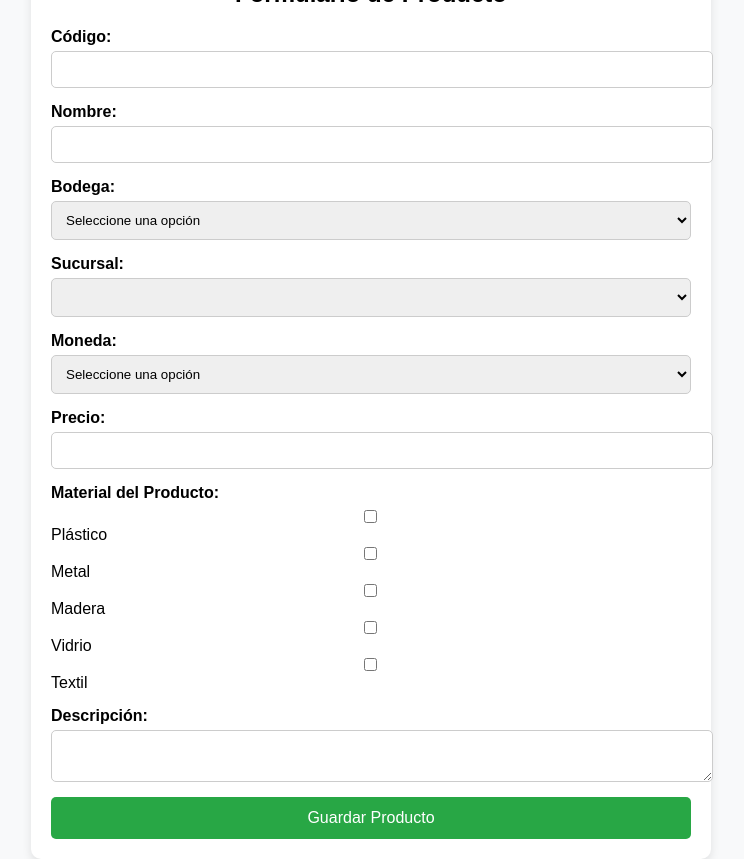
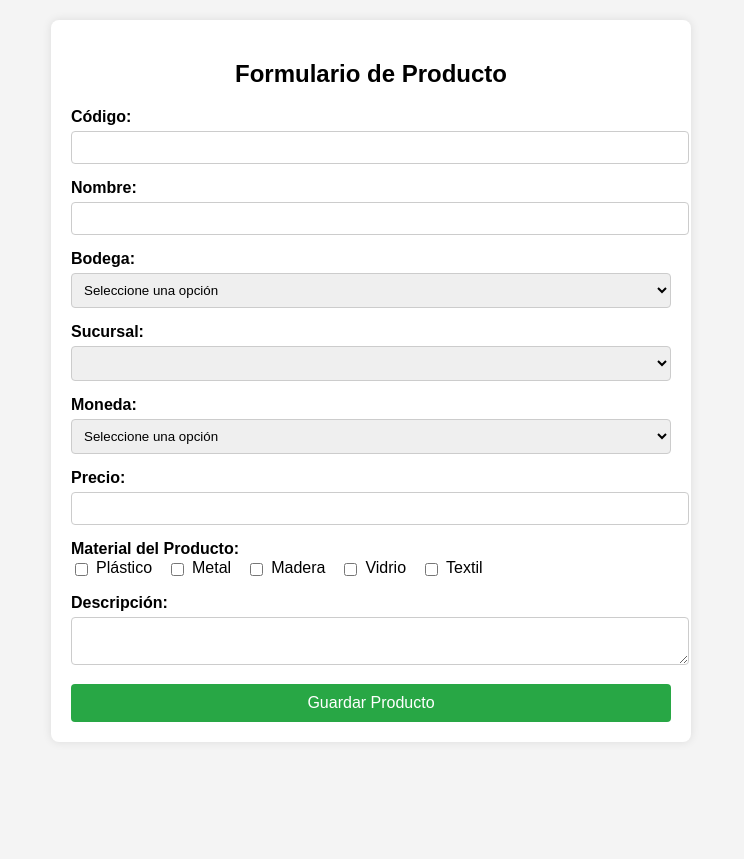
Before and after one commit to cibersabueso/resgistrodeproductos, a PHP site: page / in a window 1280 px wide. Shown: the whole page, without its empty margins (269-1013 px from the left). After the commit the page ends 722 px from the top, so only its background shows below. Run offline with PHP 8.4, Linux system fonts and the light colour scheme; data that the repository does not hold is empty; some libraries are stand-ins or nearby versions.

Commit message:
Mejoras en la interfaz: Checkboxes en línea y ajustes en CSS

```diff
--- a/css/styles.css
+++ b/css/styles.css
@@ -1,77 +1,67 @@
+/* Archivo: styles.css */
+
 body {
     font-family: Arial, sans-serif;
-    background-color: #f8f9fa;
-    display: flex;
-    justify-content: center;
-    align-items: center;
-    height: 100vh;
     margin: 0;
+    padding: 20px;
+    background-color: #f4f4f4;
 }
 
 .container {
-    width: 50%;
+    max-width: 600px;
+    margin: 0 auto;
     background: white;
     padding: 20px;
-    border-radius: 10px;
-    box-shadow: 0px 4px 10px rgba(0, 0, 0, 0.1);
+    border-radius: 8px;
+    box-shadow: 0 0 10px rgba(0, 0, 0, 0.1);
 }
 
 h2 {
     text-align: center;
-    margin-bottom: 20px;
 }
 
 .form-group {
     margin-bottom: 15px;
-    display: flex;
-    flex-direction: column;
 }
 
 label {
     font-weight: bold;
-    margin-bottom: 5px;
+    display: block;
 }
 
-input[type="text"],
-input[type="number"],
-textarea,
-select {
+input, select, textarea {
     width: 100%;
-    padding: 10px;
+    padding: 8px;
+    margin-top: 5px;
     border: 1px solid #ccc;
-    border-radius: 5px;
-    transition: border 0.3s;
-}
-
-input:focus,
-textarea:focus,
-select:focus {
-    border-color: #28a745;
-    outline: none;
-}
-
-input[type="checkbox"] {
-    margin-right: 5px;
+    border-radius: 4px;
 }
 
 button {
     width: 100%;
+    padding: 10px;
     background-color: #28a745;
     color: white;
-    padding: 12px;
+    border: none;
+    border-radius: 4px;
+    cursor: pointer;
     font-size: 16px;
-    border: none;
-    border-radius: 5px;
-    cursor: pointer;
-    transition: background 0.3s ease-in-out;
 }
 
 button:hover {
     background-color: #218838;
 }
 
-@media (max-width: 768px) {
-    .container {
-        width: 90%;
-    }
+/* Estilos para los checkboxes en línea */
+.material-options {
+    display: flex;
+    gap: 15px;
+    align-items: center;
 }
+
+.material-options label {
+    display: flex;
+    align-items: center;
+    gap: 5px;
+    font-weight: normal;
+}
--- a/index.php
+++ b/index.php
@@ -42,11 +42,13 @@
 
             <div class="form-group">
                 <label>Material del Producto:</label>
-                <input type="checkbox" name="material[]" value="1"> Plástico
-                <input type="checkbox" name="material[]" value="2"> Metal
-                <input type="checkbox" name="material[]" value="3"> Madera
-                <input type="checkbox" name="material[]" value="4"> Vidrio
-                <input type="checkbox" name="material[]" value="5"> Textil
+                <div class="material-options">
+                    <label><input type="checkbox" name="material[]" value="1"> Plástico</label>
+                    <label><input type="checkbox" name="material[]" value="2"> Metal</label>
+                    <label><input type="checkbox" name="material[]" value="3"> Madera</label>
+                    <label><input type="checkbox" name="material[]" value="4"> Vidrio</label>
+                    <label><input type="checkbox" name="material[]" value="5"> Textil</label>
+                </div>
             </div>
 
             <div class="form-group">
```
Also changed, not shown: 1 other file.
